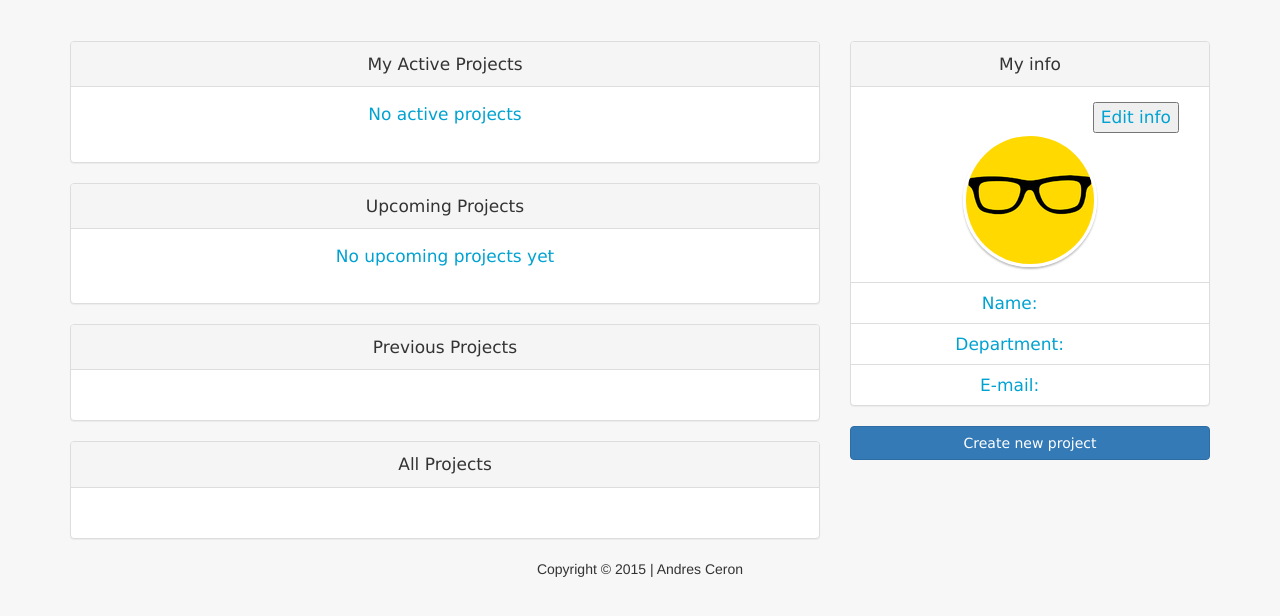
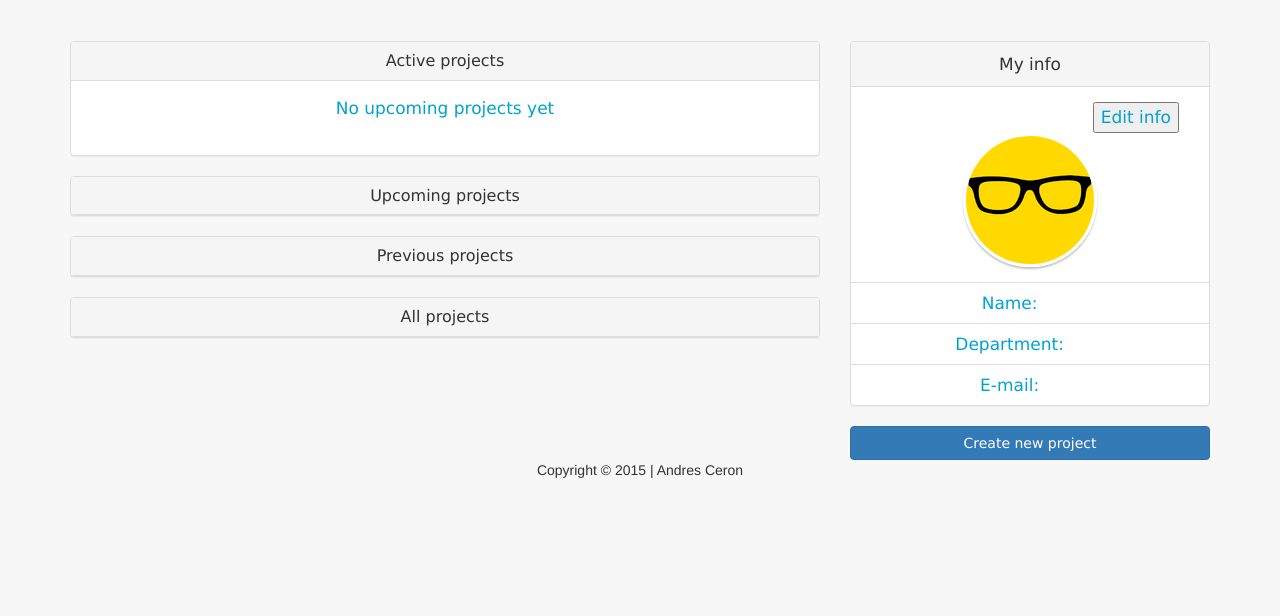
Before and after one commit to andresceron/ProjectCenter, a PHP site: page /views/pages/home.php in a window 1280 px wide. Shown: the part 52-668 px from the top of the page. Run offline with PHP 8.4, Linux system fonts and the light colour scheme; the visitor is signed in with stand-in values (Sample User, id 1); data that the repository does not hold is empty; some libraries are stand-ins or nearby versions.

Commit message:
Fixing the HTML and adding Bootstraps accordion to the sections.

```diff
--- a/views/pages/home.php
+++ b/views/pages/home.php
@@ -45,33 +45,15 @@
 			</div>
 			<div class="col-md-8">
 				<div class="panel panel-default">
-					<div class="panel-heading">My Active Projects</div>
+					<div class="panel-heading" role="tab">
+						<h4 class="panel-title">
+					        <a class="collapsed" role="button" data-toggle="collapse" data-parent="#accordion" href="#activeProjects">
+			         			Active projects
+					        </a>
+				    	</h4>
+					</div>
+					<div id="activeProjects" class="panel-collapse collapse in" role="tabpanel">
 						<div class="panel-body">
-						<?php //TODO: Generate the active projects ?>
-						<div class="list-group">
-							<div class="project-lists">
-								<?php $projRows = $user->activeProjects($user_id); ?>
-								<?php if ($projRows === false): ?>
-									<span>No active projects</span>
-								<?php else: ?>
-									<?php foreach ($projRows as $row): ?>
-										<form method="post" action="home.php">
-										<button name="projectDetail"><?= $row['proj_name']; ?>
-											<input type="hidden" name="proj_id" value="<?= $row['proj_id'] ?>">
-										</button>
-										<span><?= $row['proj_date_start'] ?></span>
-										<hr>
-										</form>
-									<?php endforeach; ?>
-								<?php endif; ?>
-							</div>
-						</div>
-				  	</div>
-				</div>
-				<div class="panel panel-default">
-					<div class="panel-heading">Upcoming Projects</div>
-					<div class="panel-body">
-						<?php //TODO: Generate the previous projects ?>
 							<div class="list-group">
 								<div class="project-lists">
 									<?php $projRows = $user->upcomingProjects($user_id); ?>
@@ -92,10 +74,49 @@
 							</div>
 					  	</div>
 				  	</div>
+				</div>
 				<div class="panel panel-default">
-					<div class="panel-heading">Previous Projects</div>
+					<div class="panel-heading" role="tab">
+						<h4 class="panel-title">
+					        <a class="collapsed" role="button" data-toggle="collapse" data-parent="#accordion" href="#upcomingProjects">
+			         			Upcoming projects
+					        </a>
+				    	</h4>
+					</div>
+					<div id="upcomingProjects" class="panel-collapse collapse" role="tabpanel">
 						<div class="panel-body">
-						<?php //TODO: Generate the previous projects ?>
+							<div class="list-group">
+								<div class="project-lists">
+									<?php $projRows = $user->upcomingProjects($user_id); ?>
+									<?php if ($projRows === false): ?>
+										<span>No upcoming projects yet</span>
+									<?php else: ?>
+										<?php foreach ($projRows as $row): ?>
+											<form method="post" action="home.php">
+											<button name="projectDetail"><?= $row['proj_name']; ?>
+												<input type="hidden" name="proj_id" value="<?= $row['proj_id'] ?>">
+											</button>
+											<span><?= $row['proj_date_start'] ?></span>
+											<hr>
+											</form>
+										<?php endforeach; ?>
+									<?php endif; ?>
+								</div>
+							</div>
+					  	</div>
+				  	</div>
+				</div>
+
+				<div class="panel panel-default">
+					<div class="panel-heading" role="tab">
+						<h4 class="panel-title">
+					        <a class="collapsed" role="button" data-toggle="collapse" href="#previousProjects">
+			         			Previous projects
+					        </a>
+				    	</h4>
+					</div>
+					<div id="previousProjects" class="panel-collapse collapse" role="tabpanel">
+						<div class="panel-body">
 							<div class="list-group">
 								<div class="project-lists">
 									<?php $projRows = $user->previousProjects($user_id); ?>
@@ -112,10 +133,18 @@
 							</div>
 					  	</div>
 				  	</div>
+				</div>
+
 				<div class="panel panel-default">
-					<div class="panel-heading">All Projects</div>
+					<div class="panel-heading" role="tab">
+						<h4 class="panel-title">
+					        <a class="collapsed" role="button" data-toggle="collapse" data-parent="#accordion" href="#collapseThree">
+								All projects
+					        </a>
+				    	</h4>
+					</div>
+					<div id="collapseThree" class="panel-collapse collapse" role="tabpanel">
 						<div class="panel-body">
-						<?php //TODO: Generate the previous projects ?>
 							<div class="list-group">
 								<div class="project-lists">
 									<?php $variable = $user->allProjects(); ?>
@@ -132,6 +161,7 @@
 					  	</div>
 				  	</div>
 				</div>
+			</div>
 			<div class="col-md-4">
 				<?php include '../partials/sidebar.php'; ?>
 			</div>
```
Lines whose indentation alone changed are shown as unchanged.
